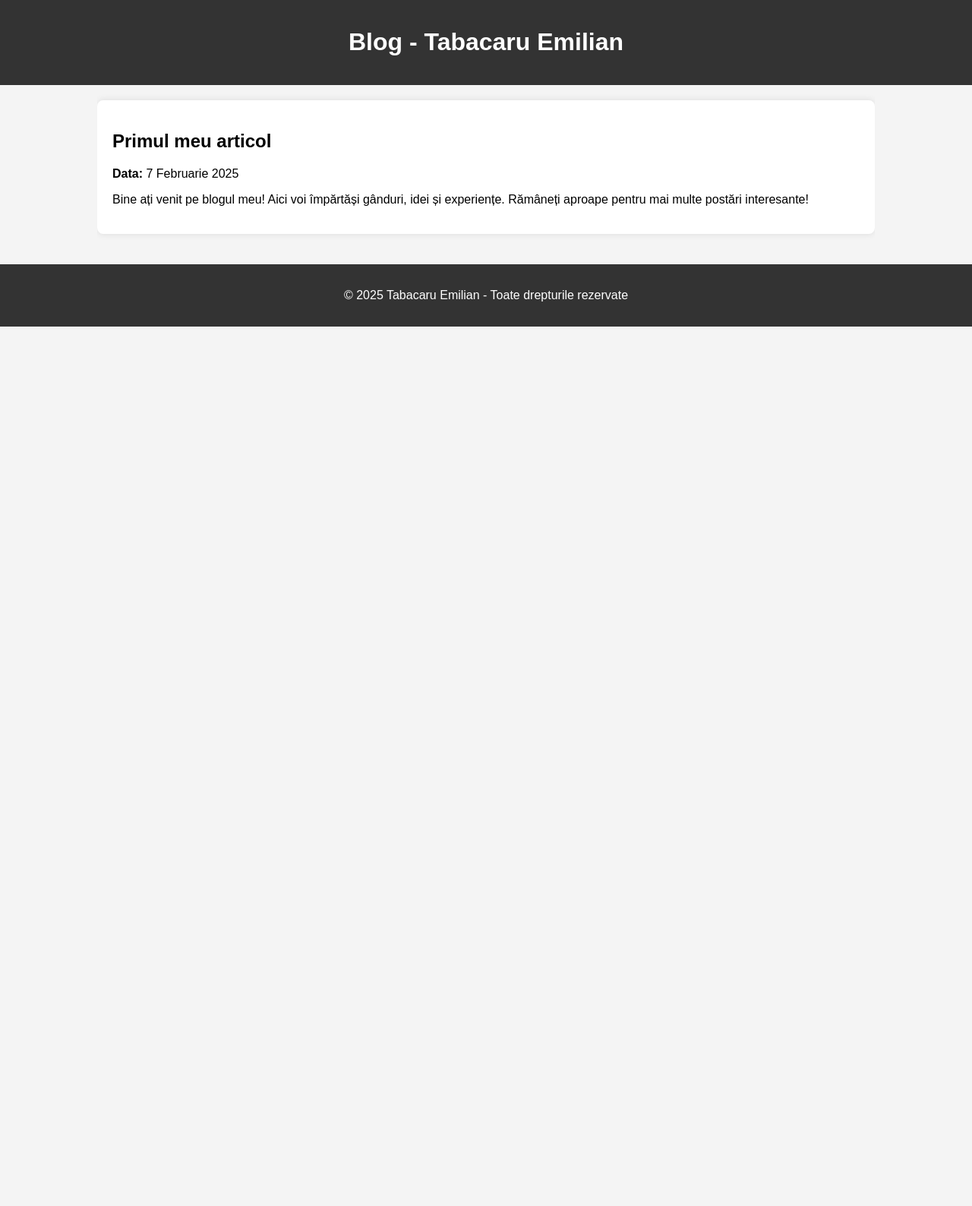
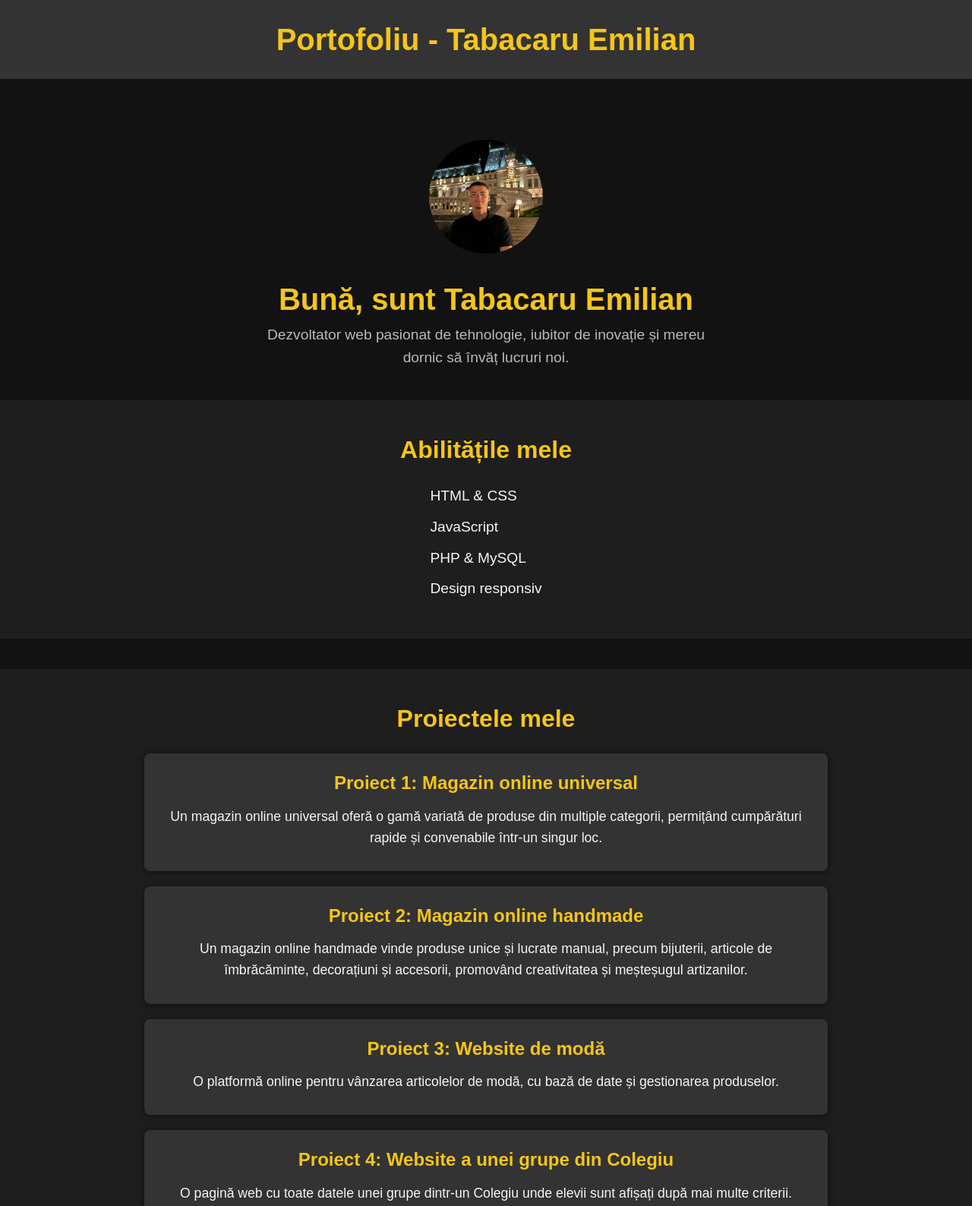
Before and after one commit to Emilian090/my-website, a plain HTML site: page index.html in a window 1280 px wide. Shown: the top 1588 px of the page at 76% size. Before the commit the page ends 800 px from the top, so only its background shows below. Drawn offline with Linux system fonts and the light colour scheme.

Commit message:
Update index.html

```diff
--- a/index.html
+++ b/index.html
@@ -3,7 +3,7 @@
 <head>
     <meta charset="UTF-8">
     <meta name="viewport" content="width=device-width, initial-scale=1.0">
-    <title>Blog - Tabacaru Emilian</title><!-- Google tag (gtag.js) -->
+    <title>Portofoliu - Tabacaru Emilian</title><!-- Google tag (gtag.js) -->
 <script async src="https://www.googletagmanager.com/gtag/js?id=G-L69YDDPZT9"></script>
 <script>
   window.dataLayer = window.dataLayer || [];
@@ -12,52 +12,180 @@
 
   gtag('config', 'G-L69YDDPZT9');
 </script>
-
+    <link rel="stylesheet" href="style.css">
     <style>
-        body {
-            font-family: Arial, sans-serif;
+        /* Resetare de bază */
+        * {
             margin: 0;
             padding: 0;
-            background-color: #f4f4f4;
+            box-sizing: border-box;
         }
+
+        body {
+            font-family: 'Arial', sans-serif;
+            background-color: #121212;
+            color: #f5f5f5;
+            line-height: 1.6;
+        }
+
+        /* Stilizare antet */
         header {
-            background: #333;
-            color: white;
+            background-color: #333333;
+            padding: 20px 0;
+            color: #f5c518;
             text-align: center;
-            padding: 1rem;
+            margin-bottom: 40px;
         }
-        .container {
-            width: 80%;
-            margin: auto;
-            overflow: hidden;
+
+        header h1 {
+            font-size: 2.5rem;
         }
-        .post {
-            background: white;
+
+        /* Stilizare secțiune intro */
+        .intro {
+            text-align: center;
+            padding: 40px;
+        }
+
+        .intro img.profile-pic {
+            width: 150px;
+            height: 150px;
+            border-radius: 50%;
+            margin-bottom: 20px;
+        }
+
+        .intro h1 {
+            font-size: 2.5rem;
+            color: #f5c518;
+        }
+
+        .intro p {
+            font-size: 1.2rem;
+            max-width: 600px;
+            margin: 0 auto;
+            color: #bbbbbb;
+        }
+
+        /* Stilizare secțiune abilități */
+        .skills {
+            background-color: #1e1e1e;
+            padding: 40px;
+            text-align: center;
+            margin-bottom: 40px;
+        }
+
+        .skills h2 {
+            font-size: 2rem;
+            margin-bottom: 20px;
+            color: #f5c518;
+        }
+
+        .skills ul {
+            list-style-type: none;
+            display: inline-block;
+            text-align: left;
+        }
+
+        .skills ul li {
+            font-size: 1.2rem;
+            margin-bottom: 10px;
+            color: #f5f5f5;
+        }
+
+        /* Stilizare secțiune proiecte */
+        .projects {
+            background-color: #1e1e1e;
+            padding: 40px;
+            text-align: center;
+            margin-bottom: 40px;
+        }
+
+        .projects h2 {
+            font-size: 2rem;
+            margin-bottom: 20px;
+            color: #f5c518;
+        }
+
+        .projects ul {
+            list-style-type: none;
+            max-width: 900px;
+            margin: 0 auto;
+        }
+
+        .projects ul li {
+            background-color: #333333;
             padding: 20px;
-            margin: 20px 0;
+            margin-bottom: 20px;
             border-radius: 8px;
-            box-shadow: 0 0 10px rgba(0, 0, 0, 0.1);
+            box-shadow: 0 2px 10px rgba(0, 0, 0, 0.5);
         }
+
+        .projects ul li h3 {
+            font-size: 1.5rem;
+            margin-bottom: 10px;
+            color: #f5c518;
+        }
+
+        .projects ul li p {
+            font-size: 1.1rem;
+            margin-bottom: 10px;
+            color: #f5f5f5;
+        }
+
+        /* Stilizare subsol */
         footer {
-            background: #333;
-            color: white;
             text-align: center;
-            padding: 1rem;
-            margin-top: 20px;
+            padding: 20px;
+            background-color: #333333;
+            color: #f5c518;
+            margin-top: 40px;
         }
     </style>
 </head>
 <body>
     <header>
-        <h1>Blog - Tabacaru Emilian</h1>
+        <h1>Portofoliu - Tabacaru Emilian</h1>
     </header>
-    <div class="container">
-        <div class="post">
-            <h2>Primul meu articol</h2>
-            <p><strong>Data:</strong> 7 Februarie 2025</p>
-            <p>Bine ați venit pe blogul meu! Aici voi împărtăși gânduri, idei și experiențe. Rămâneți aproape pentru mai multe postări interesante!</p>
+    <section class="intro">
+        <div class="intro-content">
+            <img src="imaginea-mea.jpg" alt="Tabacaru Emilian" class="profile-pic">
+            <h1>Bună, sunt Tabacaru Emilian</h1>
+            <p>Dezvoltator web pasionat de tehnologie, iubitor de inovație și mereu dornic să învăț lucruri noi.</p>
         </div>
-    </div>
+    </section>
+    <section class="skills">
+        <h2>Abilitățile mele</h2>
+        <ul>
+            <li>HTML & CSS</li>
+            <li>JavaScript</li>
+            <li>PHP & MySQL</li>
+            <li>Design responsiv</li>
+        </ul>
+    </section>
+    <section class="projects">
+        <h2>Proiectele mele</h2>
+        <ul>
+            <li>
+                <h3>Proiect 1: Magazin online universal</h3>
+                <p>Un magazin online universal oferă o gamă variată de produse din multiple categorii,
+                 permițând cumpărături rapide și convenabile într-un singur loc.</p>
+            </li>
+            <li>
+                <h3>Proiect 2: Magazin online handmade</h3>
+                <p>Un magazin online handmade vinde produse unice și lucrate manual,
+                     precum bijuterii, articole de îmbrăcăminte, decorațiuni și accesorii,
+                      promovând creativitatea și meșteșugul artizanilor.</p>
+            </li>
+            <li>
+                <h3>Proiect 3: Website de modă</h3>
+                <p>O platformă online pentru vânzarea articolelor de modă, cu bază de date și gestionarea produselor.</p>
+            </li>
+            <li>
+                <h3>Proiect 4: Website a unei grupe din Colegiu</h3>
+                <p>O pagină web cu toate datele unei grupe dintr-un Colegiu unde elevii sunt afișați după mai multe criterii.</p>
+            </li>
+        </ul>
+    </section>
     <footer>
         <p>&copy; 2025 Tabacaru Emilian - Toate drepturile rezervate</p>
     </footer>
```
